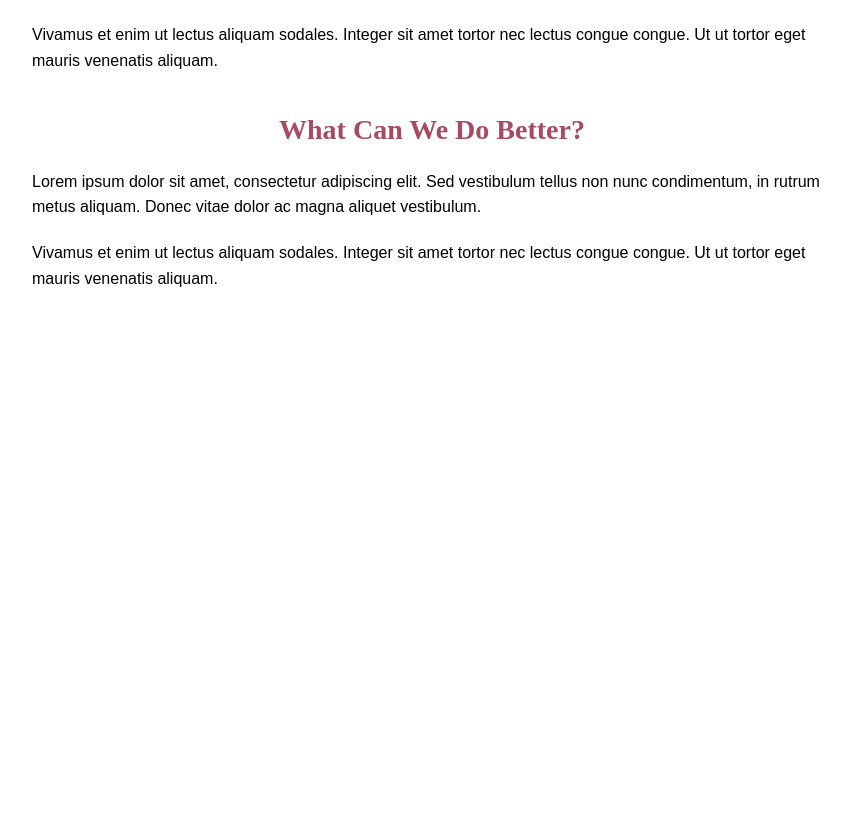
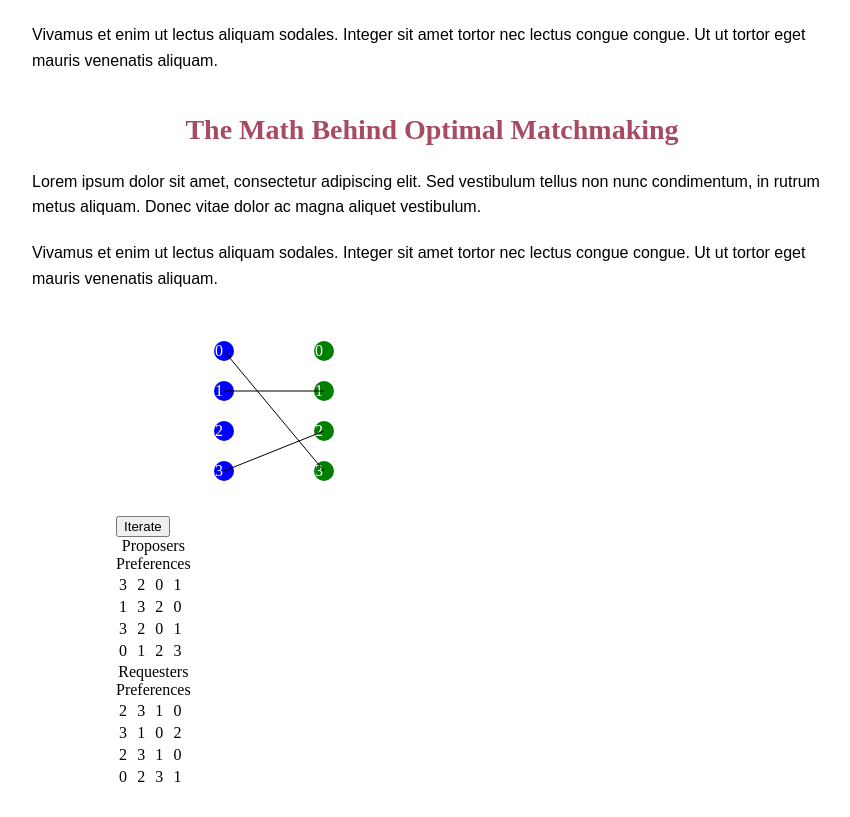
Before and after one commit to Qcallahan/DatingAppsSim, a SvelteKit app: page / in a window 1280 px wide. Shown: the part 1126-1943 px from the top of the page, without its empty margins (208-1058 px from the left). Before the commit the page ends 1437 px from the top, so only its background shows below. Built offline with nearby package versions, Linux system fonts and the light colour scheme.

Commit message:
added simple Gale-Shapley viz

```diff
--- a/src/components/App.svelte
+++ b/src/components/App.svelte
@@ -43,12 +43,59 @@
     <p>Vivamus et enim ut lectus aliquam sodales. Integer sit amet tortor nec lectus congue congue. Ut ut tortor eget mauris venenatis aliquam.</p>
   </div>
 
-  <h2 class="reason-title"> What Can We Do Better? </h2>
+  <h2 class="reason-title"> The Math Behind Optimal Matchmaking </h2>
 
   <div class="text">
     <p>Lorem ipsum dolor sit amet, consectetur adipiscing elit. Sed vestibulum tellus non nunc condimentum, in rutrum metus aliquam. Donec vitae dolor ac magna aliquet vestibulum.</p>
 
     <p>Vivamus et enim ut lectus aliquam sodales. Integer sit amet tortor nec lectus congue congue. Ut ut tortor eget mauris venenatis aliquam.</p>
+  </div>
+
+  <div id="container" style="display: flex; justify-content: center; align-items: center;">
+
+    <div id="table-container">
+
+    <button on:click={iterate}>Iterate</button>
+
+    <!-- SVG for circles and lines -->
+    <svg width="200" height="200">
+      <!-- Circles for proposers -->
+      <g transform="translate(50, 0)">
+        <circle cx="0" cy="20" r="10" fill="blue" />
+        <circle cx="0" cy="60" r="10" fill="blue" />
+        <circle cx="0" cy="100" r="10" fill="blue" />
+        <circle cx="0" cy="140" r="10" fill="blue" />
+        <text x="-5" y="25" fill="white" text-anchor="middle">0</text>
+        <text x="-5" y="65" fill="white" text-anchor="middle">1</text>
+        <text x="-5" y="105" fill="white" text-anchor="middle">2</text>
+        <text x="-5" y="145" fill="white" text-anchor="middle">3</text>
+      </g>
+
+      <!-- Circles for requesters -->
+      <g transform="translate(150, 0)">
+        <circle cx="0" cy="20" r="10" fill="green" />
+        <circle cx="0" cy="60" r="10" fill="green" />
+        <circle cx="0" cy="100" r="10" fill="green" />
+        <circle cx="0" cy="140" r="10" fill="green" />
+        <text x="-5" y="25" fill="white" text-anchor="middle">0</text>
+        <text x="-5" y="65" fill="white" text-anchor="middle">1</text>
+        <text x="-5" y="105" fill="white" text-anchor="middle">2</text>
+        <text x="-5" y="145" fill="white" text-anchor="middle">3</text>
+      </g>
+
+      <!-- Lines connecting requesters to proposers -->
+      <g transform="translate(50, 0)">
+        {#each gs.requesterMatch as match, index}
+          {#if match !== undefined}
+            <line x1="0" y1={(20 + index * 40)} x2="100" y2={(20 + match * 40)} stroke="black" />
+          {:else}
+            <!-- Invisible line for undefined matches -->
+            <line x1="0" y1="0" x2="0" y2="0" style="stroke: none;" />
+          {/if}
+        {/each}
+      </g>
+    </svg>
+  </div>
   </div>
 
 </main>
@@ -88,6 +135,247 @@
     font-size: 28px;
     text-align: center;
     margin-top: 40px;
-    color: #A74B62; /* Match the banner color for consistency */
+    color: #A74B62;
   }
+
+  table {
+    border-collapse: collapse;
+    width: 50%;
+    margin: 0 auto;
+  }
+  th, td {
+    border: 1px solid black;
+    padding: 8px;
+    text-align: center;
+  }
+
+  #table-container {
+    margin: 20px auto;
+    width: 50%;
+  }
+
 </style>
+
+<script>
+class GS {
+    //A nxn matrix where each row is the requester preference of that proposer from [best -> worst]
+    #proposers = null
+    //A nxn matrix where each row is an array indexed by proposer containing the resquester's ranking
+    //of that proposer from 0 - n, where n is most prefered.  i.e the 4th element of requester 3's
+    //row is how requester 3 ranks proposer 4
+    #requesters = null
+    //A 1xn array holding how deep in the requester's preference we are in (bookkeeping only)
+    #proposerIndex = null
+    //Shows the current requester for proposer i
+    #proposerMatch = null
+    //Shows the current proposer for requester i
+    #requesterMatch = null
+    //Round # for the sake of iterations
+    #round = 0
+    //A hash for requesters and the offers they got that round
+    #offers = null
+    constructor(numElements) {
+        //Generate template data
+        this.n = numElements
+        this.#proposers = Array(this.n)
+        this.#requesters = Array(this.n)
+        this.#proposerIndex = Array(this.n)
+        this.#proposerMatch = Array(this.n)
+        this.#requesterMatch = Array(this.n)
+        this.#offers = this.buildHash(this.n)
+
+        this.reset()
+    }
+
+    iterate() {
+        this.#round++
+
+        this.#offers = this.buildHash(this.n)
+
+        //Every proposer makes an offer to the requester highest on its list
+        for (let proposer = 0; proposer < this.n; proposer++) {
+            if (this.#proposerMatch[proposer] == null) {
+                this.#offers[this.#proposers[proposer][this.#proposerIndex[proposer]]].push(proposer)
+                this.#proposerIndex[proposer]++
+            }
+        }
+
+        //Every requester accepts the greatest offer if its better than its current position
+        for (let requester = 0; requester < this.n; requester++) {
+            //console.log('requester: ' + requester)
+            if (this.#offers[requester].length > 0) {
+                let currentOffer = this.#requesterMatch[requester]
+                let startingOffer = currentOffer != null ? currentOffer : -1
+                let maxOffer = startingOffer
+                let rank = startingOffer != -1 ? this.#requesters[requester][currentOffer] : -1
+                for (let offerIndex = 0; offerIndex < this.#offers[requester].length; offerIndex++) {
+                    if (rank < this.requesters[requester][this.#offers[requester][offerIndex]]) {
+                        maxOffer = this.#offers[requester][offerIndex]
+                        rank = this.requesters[requester][this.#offers[requester][offerIndex]]
+                    }
+                }
+
+                if (maxOffer == startingOffer) {
+                    continue
+                }
+
+                if (startingOffer != -1) {
+                    this.#proposerMatch[this.#requesterMatch[requester]] = null
+                }
+
+                this.#proposerMatch[maxOffer] = requester
+                this.#requesterMatch[requester] = maxOffer
+            }
+        }
+
+
+    }
+
+    reset() {
+        let arr = this.buildArray(this.n)
+        this.#proposerIndex = this.#proposerIndex.fill(0)
+
+        //Generate proposer matrix
+        for (let i = 0; i < this.n; i++) {
+            arr = this.shuffleArray(arr)
+            this.#proposers[i] = arr.slice()
+        }
+
+        //Generate requester matrix
+        for (let i = 0; i < this.n; i++) {
+            arr = this.shuffleArray(arr)
+            this.#requesters[i] = arr.slice()
+        }
+    }
+
+    buildHash(n) {
+        let arr = Array(n)
+        for (let i = 0; i < n; i++) {
+            arr[i] = Array()
+        }
+        return arr
+    }
+
+    buildArray(n) {
+        let arr = Array(n)
+        for (let i = 0; i < n; i++) {
+            arr[i] = i
+        }
+        return arr
+    }
+
+    //Fisher-Yates Shuffle
+    shuffleArray(arr) {
+        let currentIndex = arr.length - 1
+        let randomIndex = 0
+        let temp = 0
+        while (currentIndex > 0) {
+            randomIndex = Math.floor(Math.random() * currentIndex)
+            temp = arr[randomIndex]
+            arr[randomIndex] = arr[currentIndex]
+            arr[currentIndex] = temp
+            currentIndex--
+        }
+
+        return arr
+    }
+
+
+    get proposers() {
+        return this.#proposers
+    }
+
+    get requesters() {
+        return this.#requesters
+    }
+
+    get proposerIndex() {
+        return this.#proposerIndex
+    }
+
+    get proposerMatch() {
+        return this.#proposerMatch
+    }
+
+    get requesterMatch() {
+        return this.#requesterMatch
+    }
+
+    get round() {
+        return this.#round
+    }
+
+    get offers() {
+        return this.#offers
+    }
+}
+
+let gs = new GS(4)
+console.log(gs.proposers)
+console.log(gs.requesters)
+gs.iterate()
+console.log(gs.requesterMatch)
+
+
+import { onMount } from 'svelte';
+
+onMount(() => {
+    const tableContainer = document.getElementById('table-container');
+
+    // Table for proposers preferences
+    const proposersTable = createTableElement('Proposers Preferences', gs.proposers);
+    tableContainer.appendChild(proposersTable);
+
+    // Table for requesters preferences
+    const requestersTable = createTableElement('Requesters Preferences', gs.requesters);
+    tableContainer.appendChild(requestersTable);
+});
+
+function createTableElement(captionText, data) {
+    const table = document.createElement('table');
+    const tableBody = document.createElement('tbody');
+
+    data.forEach(rowData => {
+        const row = document.createElement('tr');
+
+        rowData.forEach(cellData => {
+            const cell = document.createElement('td');
+            cell.textContent = cellData;
+            row.appendChild(cell);
+        });
+
+        tableBody.appendChild(row);
+    });
+
+    table.appendChild(tableBody);
+
+    // Adding caption
+    const caption = document.createElement('caption');
+    caption.textContent = captionText;
+    table.appendChild(caption);
+
+    return table;
+}
+
+function iterate() {
+    gs.iterate();
+    // Redraw lines
+    const lines = document.querySelectorAll('line');
+    lines.forEach((line, index) => {
+      const match = gs.requesterMatch[index];
+      if (match !== undefined) {
+        line.setAttribute('x1', '0');
+        line.setAttribute('y1', (20 + index * 40).toString());
+        line.setAttribute('x2', '100');
+        line.setAttribute('y2', (20 + match * 40).toString());
+        line.style.stroke = 'black'; // Make the line visible if match is defined
+      } else {
+        line.style.stroke = 'none'; // Hide the line if match is undefined
+      }
+    });
+
+  console.log(gs.requesterMatch)
+
+}
+
+</script>
```
